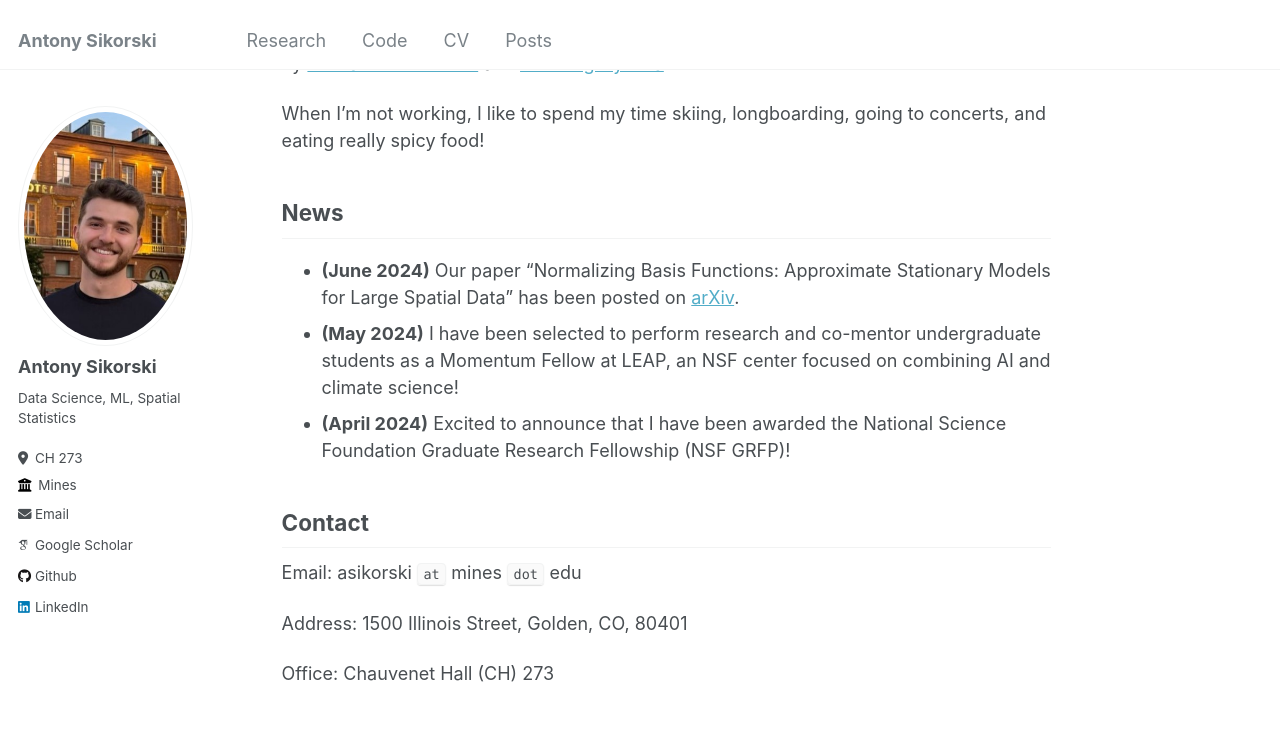
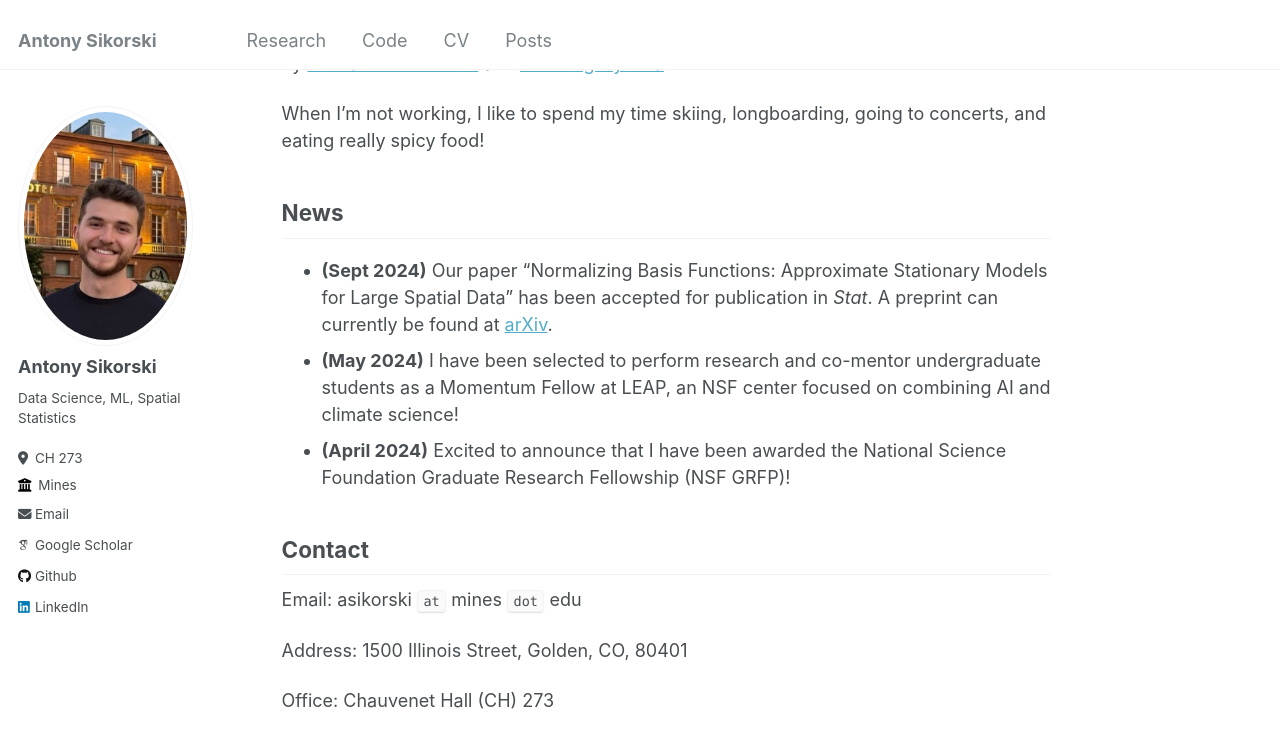
Before and after one commit to antonyxsik/antonyxsik.github.io, a Jekyll site: the page built from _pages/about.md, in a window 1280 px wide and 900 px high, scrolled down 487 px. Shown: the top 748 px of the window. Built offline with Jekyll 4.4.1, drawn with Linux system fonts in a browser that asks for light colours; some web fonts are replaced.

Commit message:
acceptance update

```diff
--- a/_pages/about.md
+++ b/_pages/about.md
@@ -19,7 +19,7 @@ When I'm not working, I like to spend my time skiing, longboarding, going to con
 
 News
 ------
-- **(June 2024)** Our paper "Normalizing Basis Functions: Approximate Stationary Models for Large Spatial Data" has been posted on <a href="https://arxiv.org/abs/2405.13821" target="_blank">arXiv</a>.
+- **(Sept 2024)** Our paper "Normalizing Basis Functions: Approximate Stationary Models for Large Spatial Data" has been accepted for publication in *Stat*. A preprint can currently be found at <a href="https://arxiv.org/abs/2405.13821" target="_blank">arXiv</a>.
 - **(May 2024)** I have been selected to perform research and co-mentor undergraduate students as a Momentum Fellow at LEAP, an NSF center focused on combining AI and climate science!
 - **(April 2024)** Excited to announce that I have been awarded the National Science Foundation Graduate Research Fellowship (NSF GRFP)!
 
```
